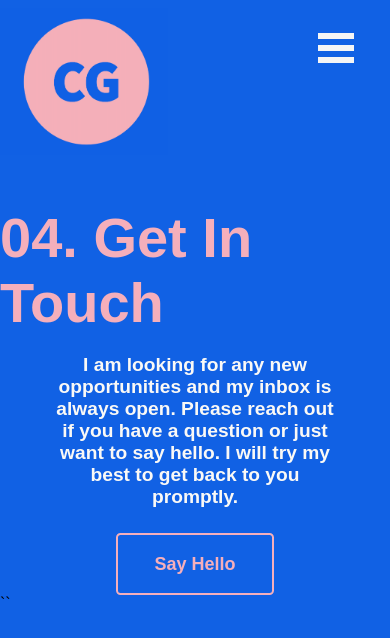
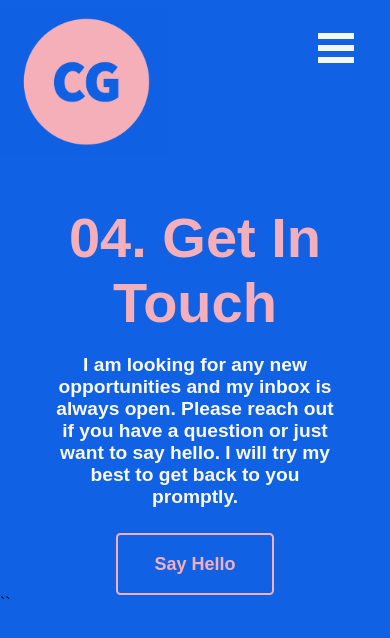
Before and after one commit to cagallo/chez-portfolio, a React (Create React App) app: page /Contact in a window 390 px wide. Shown: the top 638 px of the page. Built offline with nearby package versions, Linux system fonts and the light colour scheme; a web font is replaced by a local one.

Commit message:
Realign header in contact page

```diff
--- a/src/components/Contact/Contact.scss
+++ b/src/components/Contact/Contact.scss
@@ -44,4 +44,8 @@
   .mailer {
     width: 25%;
   }
+
+  .header {
+    text-align: center;
+  }
 }
```
